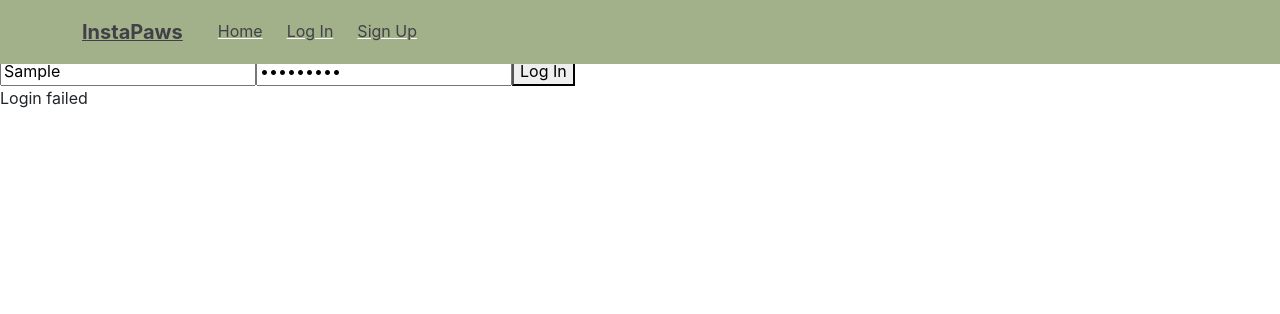
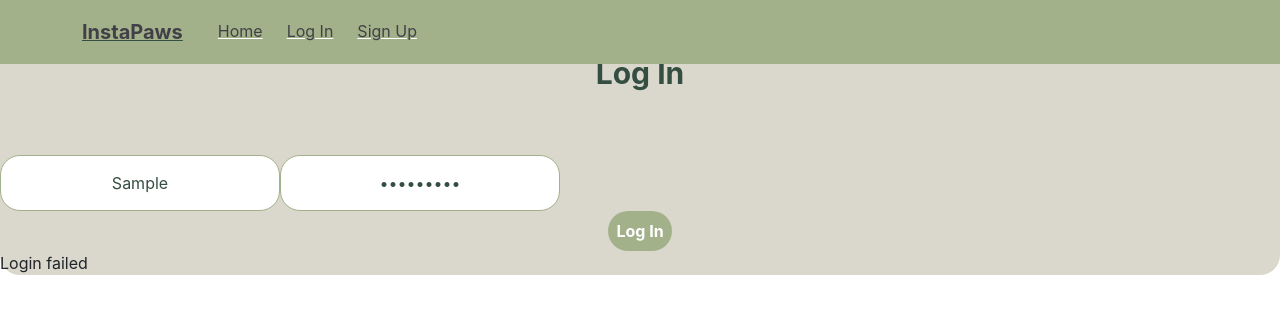
Before and after one commit to Brad-Hammond/instapawsapp, a React (Create React App) app: page /dj-rest-auth/login in a window 1280 px wide. Both pictures are taken after typing "Sample", "Sample123" into the empty fields and a click on the button "Log In". Shown: the top 314 px of the page. Built offline with nearby package versions, Linux system fonts and the light colour scheme; no server answers.

Commit message:
Feat: Updated login page with styles.

```diff
--- a/src/pages/auth/LogInForm.js
+++ b/src/pages/auth/LogInForm.js
@@ -1,5 +1,6 @@
 import React, { useState } from "react";
 import axios from "axios";
+import styles from "../../styles/SignupLogIn.module.css";
 import { useSetCurrentUser } from "../../contexts/CurrentUserContext";
 import { useNavigate } from "react-router-dom";
 
@@ -31,8 +32,8 @@ const LogInForm = () => {
   };
 
   return (
-    <div>
-      <h1>Log In</h1>
+    <div className={styles.Col}>
+      <h1 className={styles.Header}>Log In</h1>
       <form onSubmit={handleSubmit}>
         <input
           type="text"
@@ -40,6 +41,7 @@ const LogInForm = () => {
           placeholder="Enter username"
           value={logInData.username}
           onChange={handleChange}
+          className={styles.Input}
         />
         <input
           type="password"
@@ -47,11 +49,15 @@ const LogInForm = () => {
           placeholder="Enter password"
           value={logInData.password}
           onChange={handleChange}
+          className={styles.Input}
         />
-        <button type="submit">Log In</button>
+        <button type="submit" className={styles.LogInSignUpButton}>Log In</button>
       </form>
+
       {errors.non_field_errors && (
-        <div>{errors.non_field_errors.map((msg, idx) => <p key={idx}>{msg}</p>)}</div>
+        <div className={styles.Error}>
+          {errors.non_field_errors.map((msg, idx) => <p key={idx}>{msg}</p>)}
+        </div>
       )}
     </div>
   );
```
